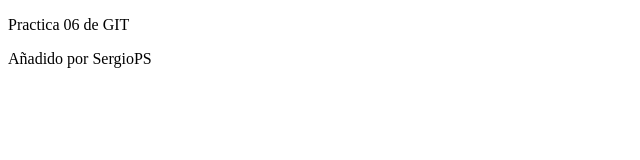
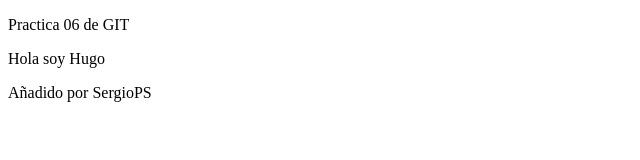
Before and after one commit to SergioPS-TajamarAI/PR_06, a plain HTML site: page index.html in a window 1280 px wide. Shown: the whole page, without its empty margins (0-640 px from the left). Drawn offline with Linux system fonts and the light colour scheme.

Commit message:
Update index.html

```diff
--- a/index.html
+++ b/index.html
@@ -5,6 +5,7 @@
     <meta name="viewport" content="width=device-width, initial-scale=1.0">
     <title>Repositorio SergioPS</title>
     <p>Practica 06 de GIT</p>
+    <p> Hola soy Hugo </p>
     <p>Añadido por SergioPS</p>
 </head>
 <body>
```
